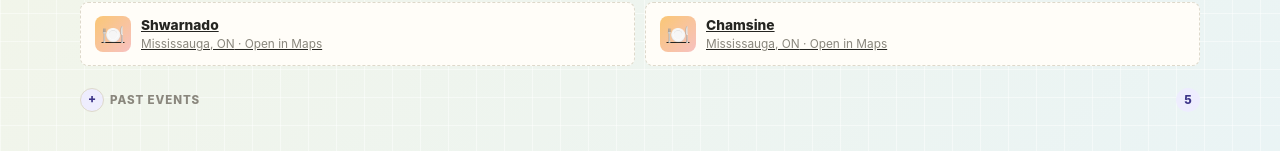
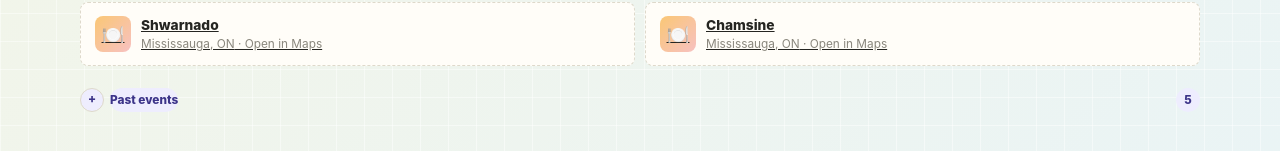
Before and after one commit to loncardom/calentar, a React (Vite) app: page / in a window 1280 px wide. Shown: the part 1415-1566 px from the top of the page. Built offline with nearby package versions, Linux system fonts and the light colour scheme.

Commit message:
Use valid markup for past events toggle

```diff
--- a/src/App.tsx
+++ b/src/App.tsx
@@ -142,7 +142,7 @@ function App() {
                 <span className="toggle-marker" aria-hidden="true">
                   {isPastExpanded ? '−' : '+'}
                 </span>
-                <h2>Past events</h2>
+                <span className="section-toggle-label">Past events</span>
               </button>
               <span>{pastEvents.length}</span>
             </div>
```
